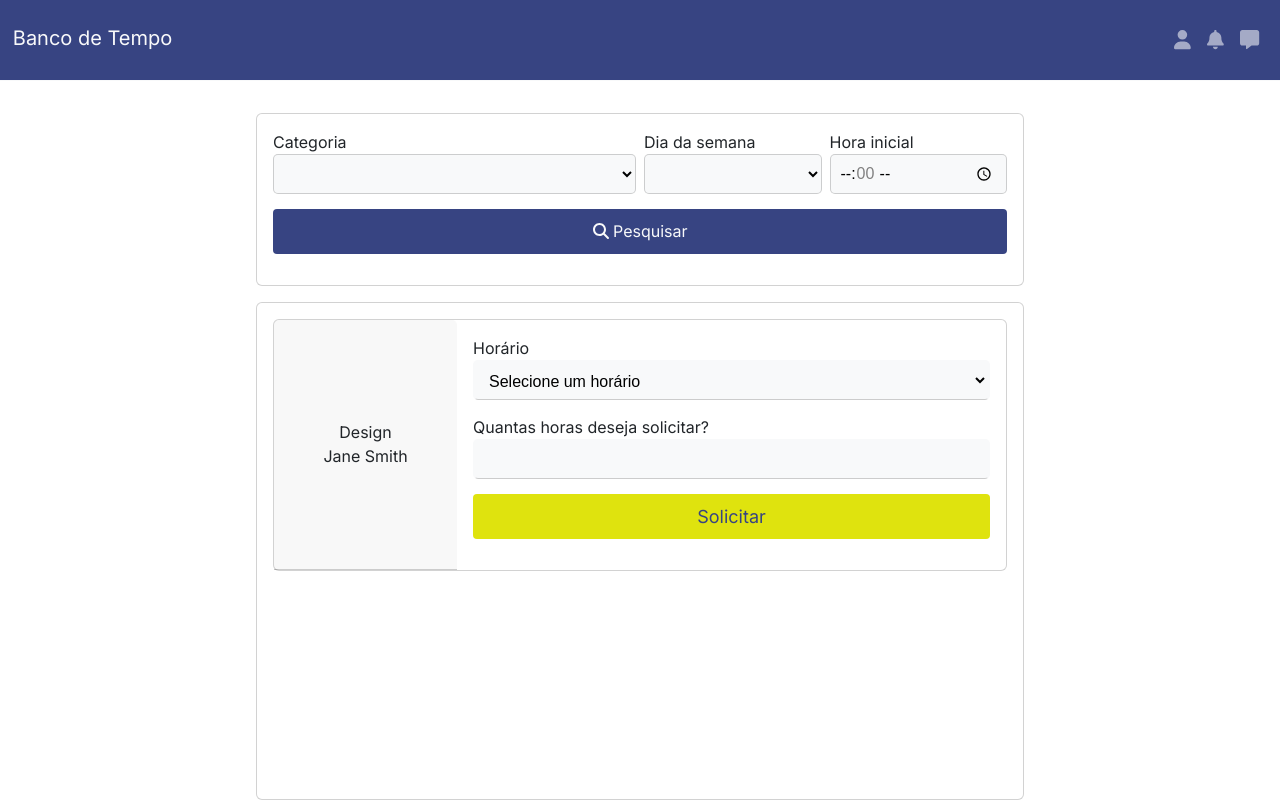
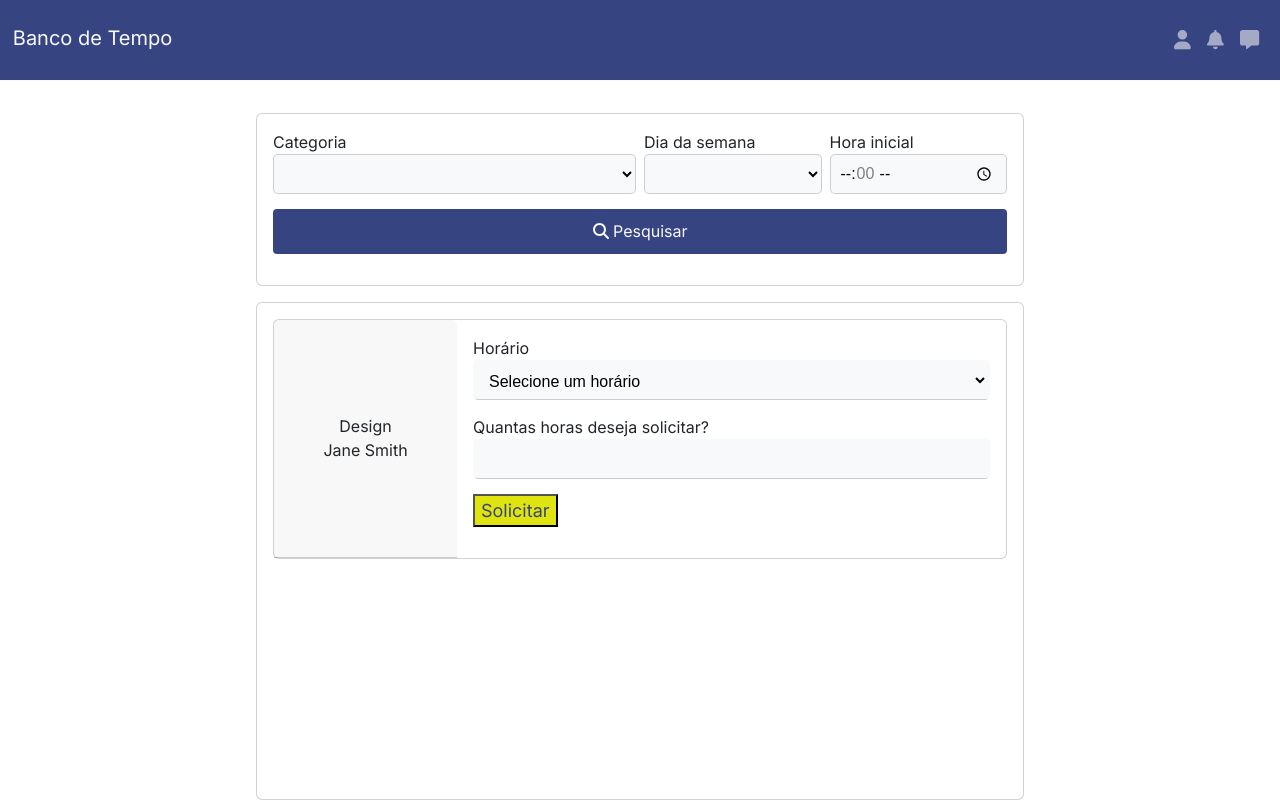
Before and after one commit to JorderGomes/banco-de-tempo-front, an Angular app: page /feed in a window 1280 px wide. Built offline with nearby package versions, Linux system fonts and the light colour scheme.

Commit message:
refactor: update btn style

```diff
--- a/src/app/components/pages/feed/feed.component.html
+++ b/src/app/components/pages/feed/feed.component.html
@@ -2,7 +2,6 @@
     <app-navbar></app-navbar>
     <div class="page-content">
         <app-search-talent (formSubmitted)="handleFormSubmittion($event)" ></app-search-talent>
-        <!-- <button class="primary-btn" (click)="showData()">Show data</button> -->
         <div id="feed" class="card flex-fill">
             <div class="feed-body">
                     <div *ngIf="userDataList.length > 0; else emptyUserData">
--- a/src/app/components/pages/landing/landing.component.html
+++ b/src/app/components/pages/landing/landing.component.html
@@ -39,7 +39,7 @@
                                 <input type="password" name="" id="" class="bank-input" placeholder="Senha">
                             </div>
                             <a class="" routerLink="/feed">
-                                <input type="submit" value="Logar" class="primary-btn">
+                                <input type="submit" value="Logar" class="bank-btn primary-btn">
                             </a>
                         </form>
                     </div>
@@ -73,7 +73,7 @@
 
                             </div>
                             <!-- <a class="" routerLink="/feed"> -->
-                            <input type="submit" value="Cadastrar" class="primary-btn">
+                            <input type="submit" value="Cadastrar" class="bank-btn primary-btn">
                             <!-- </a> -->
                         </form>
                     </div>
--- a/src/app/components/profile-feed/profile-feed.component.css
+++ b/src/app/components/profile-feed/profile-feed.component.css
@@ -46,11 +46,6 @@
     box-sizing: border-box;
 }
 
-/* .bank-btn-group .primary-btn { */
-    /* height: 100%; */
-    /* margin-bottom: 15px; */
-/* } */
-
 .talent-item td {
     align-items: center;
 }
--- a/src/app/components/profile-feed/profile-feed.component.html
+++ b/src/app/components/profile-feed/profile-feed.component.html
@@ -69,7 +69,7 @@
                     </div>
                 </div>
                 <div class="bank-btn-group">
-                    <input type="submit" value="Salvar" class="primary-btn align-self-end">
+                    <input type="submit" value="Salvar" class="bank-btn primary-btn align-self-end">
                 </div>
             </form>
             <div id="talent-list" class="info-list">
@@ -149,7 +149,7 @@
                     </div>
                 </div>
                 <div class="bank-btn-group">
-                    <button type="submit" class="primary-btn ">Salvar</button>
+                    <button type="submit" class="bank-btn primary-btn">Salvar</button>
                 </div>
             </form>
             <div id="schedule-list" class="info-list">
--- a/src/app/components/search-talent/search-talent.component.html
+++ b/src/app/components/search-talent/search-talent.component.html
@@ -60,13 +60,12 @@
 
         </div>
         <div class="bank-input-group">
-            <button type="submit" class="primary-btn">
+            <button type="submit" class="bank-btn primary-btn">
                 <fa-icon [icon]="faMagnifyingGlass" class="text-light"></fa-icon>
                 Pesquisar
             </button>
         </div>
 
-        <!-- <input type="submit" value="Pesquisar" class="primary-btn"> -->
 
     </form>
 </div>
--- a/src/styles.css
+++ b/src/styles.css
@@ -99,7 +99,7 @@
     border: 1px solid var(--bank-primary-color);
 }
 
-.primary-btn{
+.bank-btn {
     width: 100%;
     height: 45px;
     border: 1px solid transparent;
@@ -107,22 +107,19 @@
     line-height: 1.5;
     border-radius: 0.25rem;
     cursor: pointer;
+}
+
+.primary-btn{
+    /*  */
     background-color: var(--bank-primary-color);
     color: var(--bank-light-color);
 }
 
 .secondary-btn {
+    /*  */
     background-color: var(--bank-emphasis-color);
-    width: 100%;
-    height: 45px;
+    color: var(--bank-primary-color);
     font-size: 18px;
-    border: 1px solid transparent;
-    padding: 0.375rem 0.75rem;
-    line-height: 1.5;
-    border-radius: 0.25rem;
-    cursor: pointer;
-    color: var(--bank-primary-color);
-    /* color: var(--bank-light-color); */
 }
 
 .secondary-btn:hover {
```
